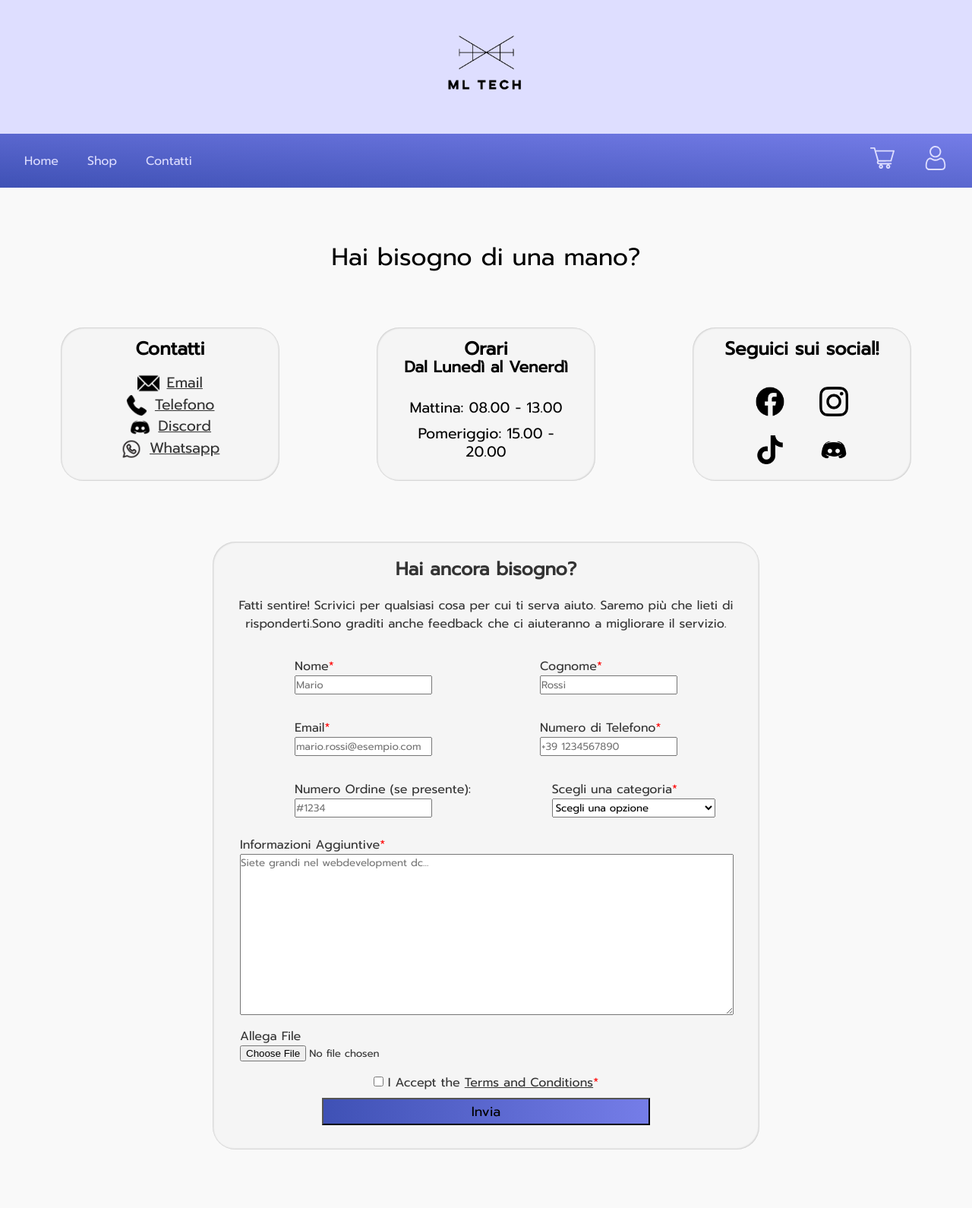
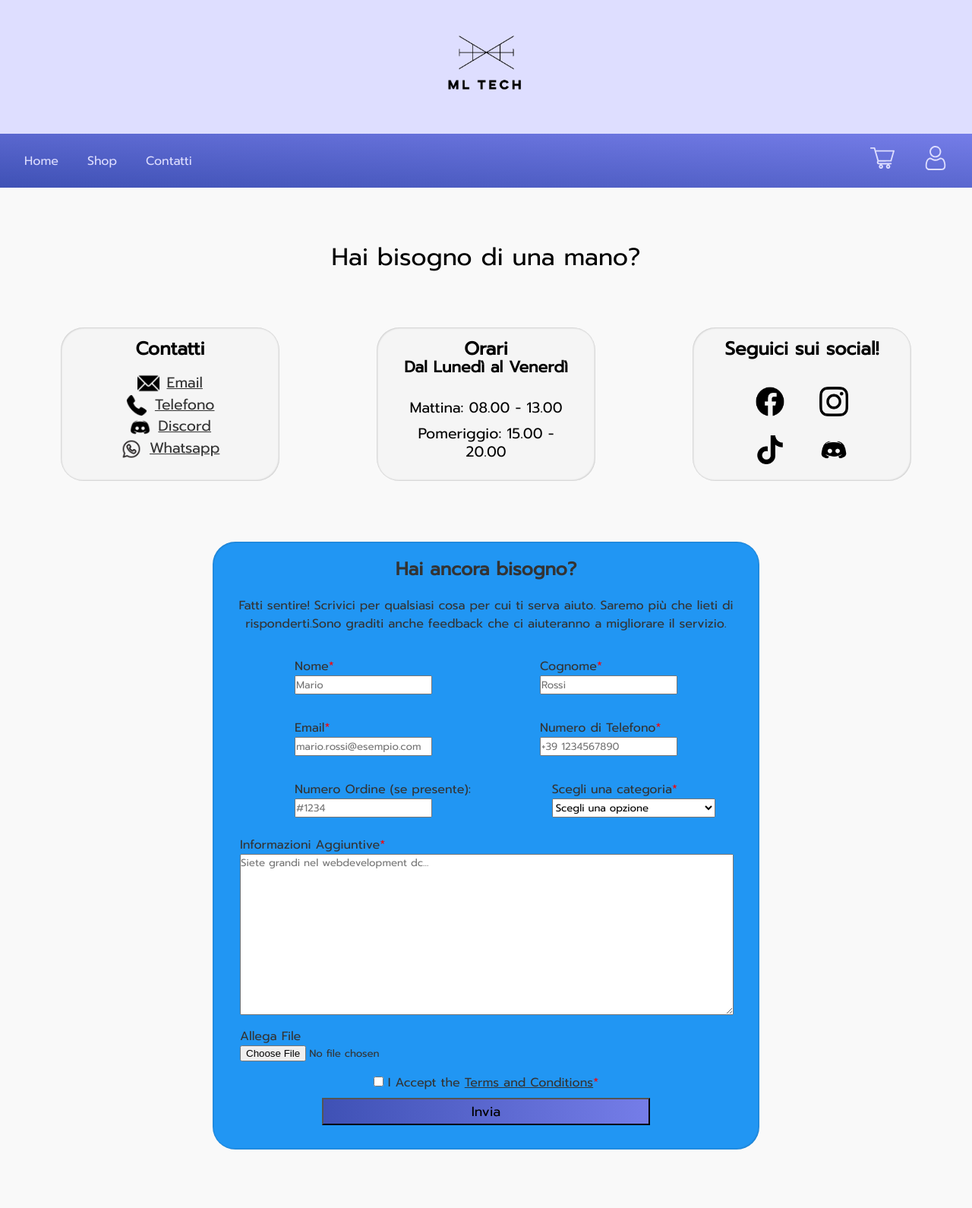
Before and after one commit to orlifera/TecWeb, a PHP site: page /src/pages/contacts.html in a window 1280 px wide. Shown: the top 1590 px of the page at 76% size. Run offline with PHP 8.4, Linux system fonts and the light colour scheme.

Commit message:
fix form. da finire

```diff
--- a/src/css/styles.css
+++ b/src/css/styles.css
@@ -16,52 +16,52 @@
 
 /* Palette chiara */
 :root {
-    --primaryGradient: #3F51B5;
+    --primary-100: #3F51B5;
     /*Primo gradiente*/
-    --secondaryGradient: #757de8;
+    --primary-200: #757de8;
     /*Secondo gradiente*/
-    --primaryText: #dedeff;
+    --primary-300: #dedeff;
     /*Testi importanti vari*/
-    --primaryIconBg: #2196F3;
-    --secondaryIconBG: #003f8f;
+    --accent-100: #2196F3;
+    --accent-200: #003f8f;
     --text-100: #333333;
     /*Testo primario*/
     --text-200: #5c5c5c;
     /*testo secondario*/
-    --bg: #F9F9F9;
-    --bgDiv: #f5f5f5;
+    --bg-100: #F9F9F9;
+    --bg-200: #f5f5f5;
+    --bg-300: #cccccc;
 }
 
 /* Palette scura */
 [data-theme="darkMode"] {
-    --primaryGradient: #1F3A5F;
+    --primary-100: #1F3A5F;
     /*primo colore gradiente*/
-    --secondaryGradient: #4d648d;
+    --primary-200: #4d648d;
     /*Secondo colore gradiente*/
-    --primaryText: #acc2ef;
+    --primary-300: #acc2ef;
     /*testi importanti vari*/
-    --primaryIconBG: #3D5A80;
+    --accent-100: #3D5A80;
     /*background e colore icone*/
-    --secondaryIconBG: #cee8ff;
+    --accent-200: #cee8ff;
     --text-100: #F9F9F9;
     /*Testo primario*/
     --text-200: #030303;
     /*testo secondario*/
-    --bg: #0F1C2E;
-    --bgDiv: #1f2b3e;
-    font-family: "Promopt", sans-serif;
+    --bg-100: #0F1C2E;
+    --bg-200: #1f2b3e;
 }
 
 html {
     font-size: 100%;
-    background-color: var(--bg);
+    background-color: var(--bg-100);
     margin: auto;
     line-height: 1.5em;
 }
 
 header {
     padding: 1em;
-    background-color: var(--primaryText);
+    background-color: var(--primary-300);
 }
 
 /* Text replacement */
@@ -650,19 +650,88 @@ h4 {
     padding-top: 1em;
 }
 
-#form,
-#map {
+/* #contact-form {
+    width: 70%;
+    height: 70%;
+    margin: auto;
+    max-width: 500px;
+    min-width: 300px;
+}
+
+#contact-form label {
+    display: inline-block;
+    margin: .5em;
+    width: 100%;
+    color: var(--text-100)
+}
+
+#contact-form fieldset {
+    border: none;
+    text-align: center;
+    display: block;
+}
+
+#personal label {
+    display: inline;
+    margin: .5em;
+    width: 100%;
+}
+
+#contact-form input,
+#contact-form textarea {
+    display: block;
+    width: 100%;
+    margin: 1em;
+    padding: .5em;
+    border-radius: 30px;
+    border: 1px solid var(--bg-100);
+    background-color: var(--bg-100);
+    color: var(--text-100);
+    resize: none;
+}
+
+#contact-form input::placeholder,
+#contact-form textarea::placeholder {
+    margin: auto 0;
+    color: var(--text-100);
+    opacity: .85;
+}
+
+#contact-form input:focus,
+#contact-form textarea:focus {
+    outline: none;
+    border: 1px solid var(--primary-100);
+}
+
+
+#contact-form input[type="submit"] {
+    width: 50%;
+    margin: 1em auto;
+    padding: .75em;
+    border-radius: 30px;
+    border: 1px solid var(--bg-100);
+    background-color: var(--bg-100);
+    color: var(--text-100);
+    cursor: pointer;
+}
+
+#contact-form input[type="submit"]:hover {
+    background-color: var(--primary-100);
+    color: var(--bg-100);
+} */
+
+#form-container {
     width: 45em;
     height: 50em;
-    margin: 5em;
-    background-color: var(--bgDiv);
+    margin: 5em auto;
+    background-color: var(--accent-100);
     color: var(--text-100);
     border-radius: 30px;
     box-shadow: inset 1px 1px 2px rgba(0, 0, 0, 0.15), inset -1px -1px 2px rgba(0, 0, 0, 0.15);
 }
 
-#form h2,
-#form p {
+#form-container h2,
+#form-container p {
     text-align: center;
     padding-left: 2em;
     padding-right: 2em;
@@ -673,11 +742,11 @@ form a {
     text-decoration: underline;
 }
 
-#form h2 {
+#form-container h2 {
     padding: 1em;
 }
 
-#form p {
+#form-container p {
     padding-bottom: 1em;
 }
 
--- a/src/pages/contacts.html
+++ b/src/pages/contacts.html
@@ -29,8 +29,10 @@
             </div>
             <div id="right">
                 <ul>
-                <li><a href="src/pages/cart.html"><img class="icon" src="../../assets/images/white-cart.svg"></a></li>
-                <li><a href="src/pages/profile.html"><img class="icon" src="../../assets/images/white-profile.svg"></a>
+                    <li><a href="src/pages/cart.html"><img class="icon" src="../../assets/images/white-cart.svg"></a>
+                    </li>
+                    <li><a href="src/pages/profile.html"><img class="icon"
+                                src="../../assets/images/white-profile.svg"></a>
                     </li>
                 </ul>
             </div>
@@ -64,7 +66,8 @@
                         <ul id="hours">
                             <li>Mattina: <time datetime="08:00">08.00</time> &minus; <time datetime="13:00">13.00</time>
                             </li>
-                        <li>Pomeriggio: <time datetime="15:00">15.00</time> &minus; <time datetime="20:00">20.00</time>
+                            <li>Pomeriggio: <time datetime="15:00">15.00</time> &minus; <time
+                                    datetime="20:00">20.00</time>
                             </li>
                         </ul>
                     </div>
@@ -82,12 +85,11 @@
                 </div>
             </div>
 
-        <div class="container">
             <!--FORM-->
             <script type="text/javascript" src="https://cdn.jsdelivr.net/npm/@emailjs/browser@3/dist/email.min.js">
             </script>
             <script src="../JS/form-handler.js" type="text/javascript"></script>
-            <div id="form">
+            <div id="form-container">
                 <h2>Hai ancora bisogno?</h2>
                 <p>Fatti sentire! Scrivici per qualsiasi cosa per cui ti serva aiuto. Saremo più che lieti di
                     risponderti.Sono graditi anche feedback che ci aiuteranno a migliorare il servizio.</p>
@@ -130,9 +132,9 @@
                     <label for="file" id="file-label">Allega File
                         <input id="file" name="file" type="file">
                     </label>
-                    <label for="terms">
-                        <input id="terms" class="inline" type="checkbox" name="terms" required> I Accept the <a
-                            href="tos.html" required>
+                    <label id="terms" for="terms">
+                        <input class="inline" type="checkbox" name="terms" required> I Accept the <a href="tos.html"
+                            required>
                             Terms and Conditions</a><span class="star">*</span>
                     </label>
                     <!-- <label for="captcha">
@@ -142,7 +144,6 @@
                     </label> -->
                     <input id="submit-form" type="submit" value="Invia">
                 </form>
-            </div>
                 <!--MAPPA-->
                 <!-- <div id="map">
                 <h2>Dove Trovarci!</h2>
```
Also changed, not shown: other parts of src/css/styles.css (+13 -14 lines). Lines whose indentation alone changed are shown as unchanged.
